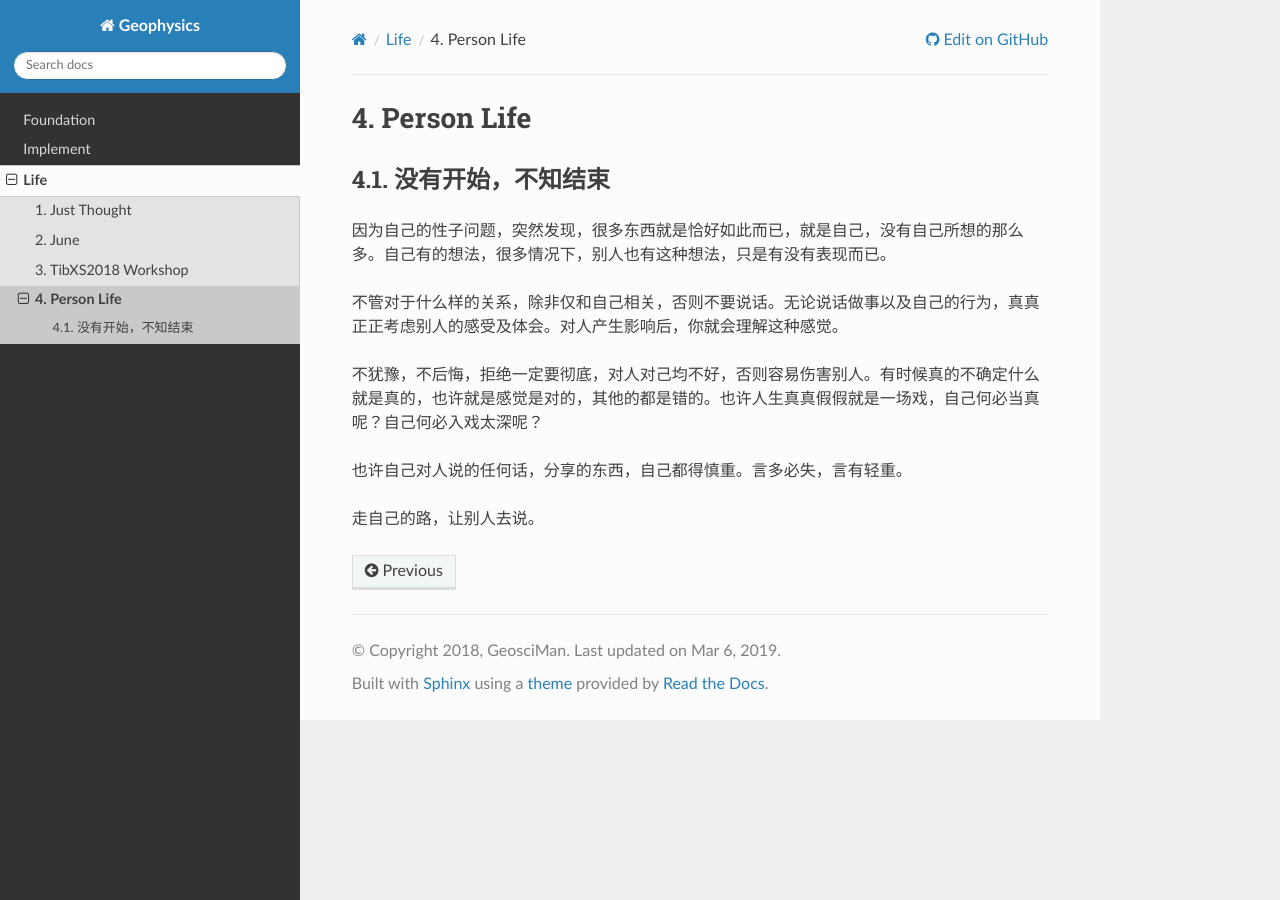
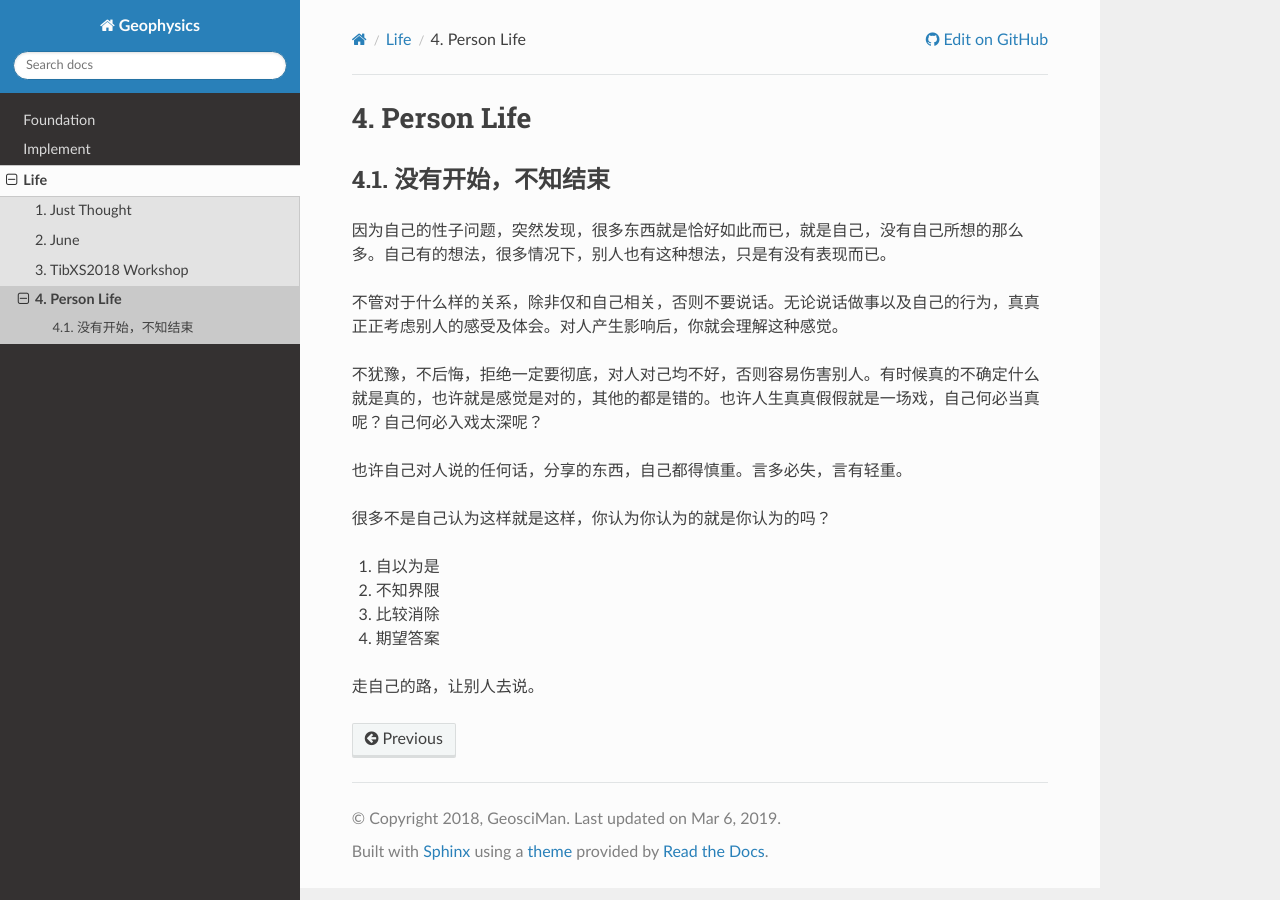
Before and after one commit to geosciman/GeophysicsResearch, a Sphinx documentation site: the page built from source/life/personlife.rst, in a window 1280 px wide. Built offline with Sphinx 7.4.7 and the Read the Docs theme 2.0.0, drawn with Linux system fonts in a browser that asks for light colours.

Commit message:
update blog at 2019年03月 6日 11:39:19.

```diff
--- a/source/life/personlife.rst
+++ b/source/life/personlife.rst
@@ -11,4 +11,11 @@ Person Life
 
 也许自己对人说的任何话，分享的东西，自己都得慎重。言多必失，言有轻重。
 
+很多不是自己认为这样就是这样，你认为你认为的就是你认为的吗？
+
+1. 自以为是
+2. 不知界限
+3. 比较消除
+4. 期望答案
+
 走自己的路，让别人去说。
```
